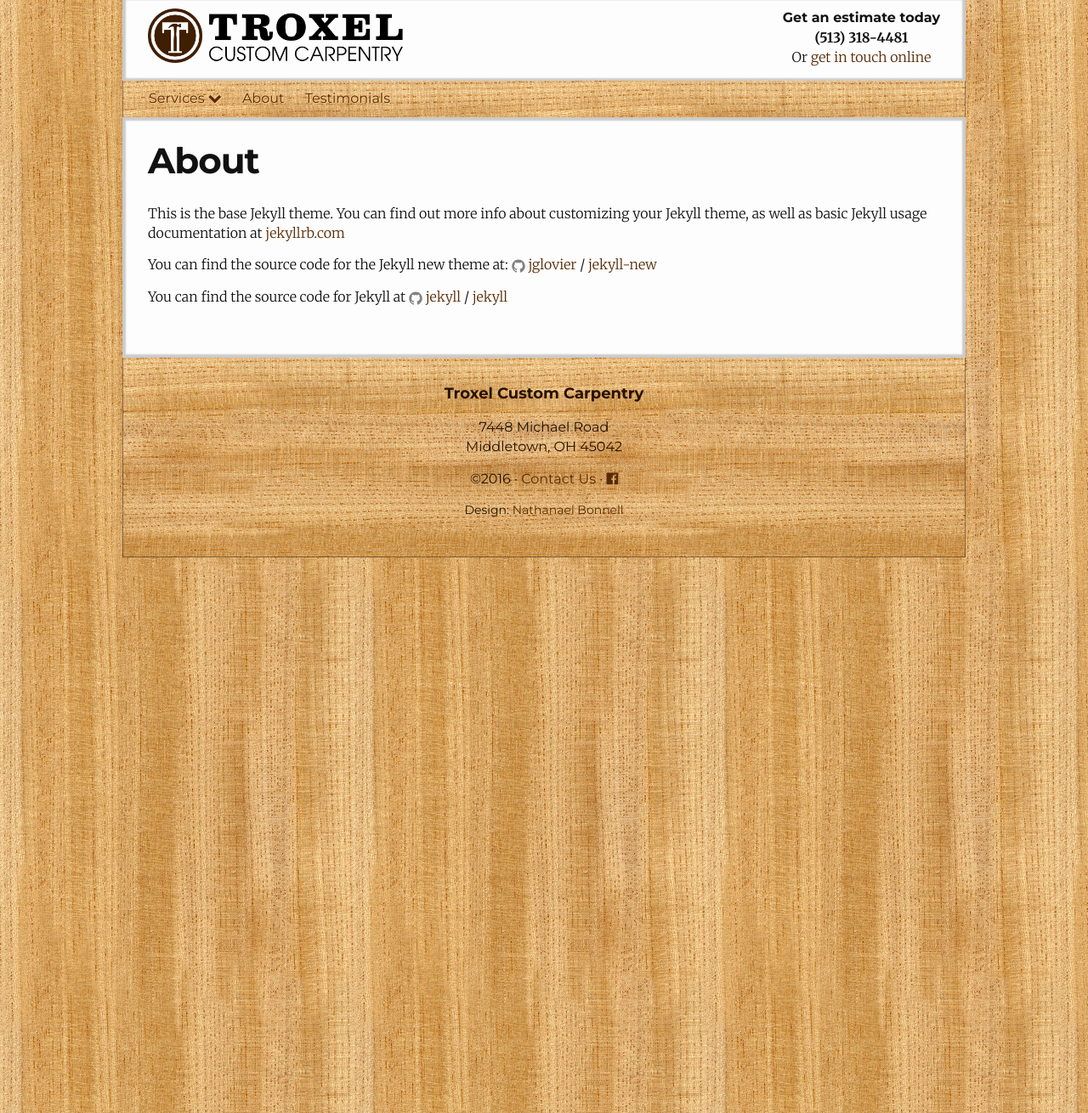
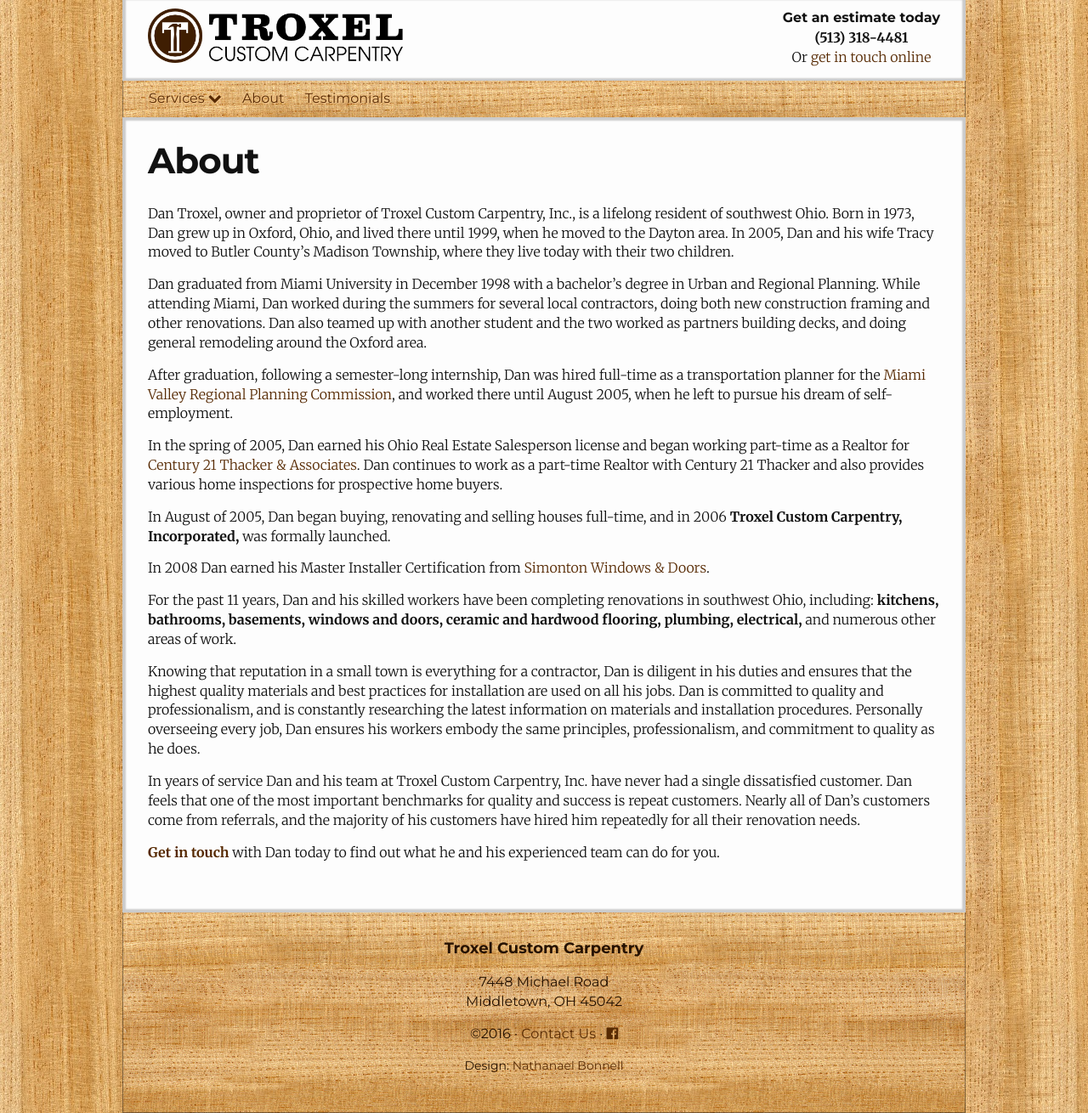
Before and after one commit to troxelcc/troxelcc.github.io, a Jekyll site: the page built from about.md, in a window 1280 px wide. Shown: the whole page at 85% size. Built offline with Jekyll 4.4.1, drawn with Linux system fonts in a browser that asks for light colours.

Commit message:
Added text

```diff
--- a/about.md
+++ b/about.md
@@ -1,16 +1,27 @@
 ---
 layout: page
 title: About
+displaytitle: About Troxel Custom Carpentry
 permalink: /about/
 navtype: normal
 ---
 
-This is the base Jekyll theme. You can find out more info about customizing your Jekyll theme, as well as basic Jekyll usage documentation at [jekyllrb.com](http://jekyllrb.com/)
+Dan Troxel, owner and proprietor of Troxel Custom Carpentry, Inc., is a lifelong resident of southwest Ohio. Born in 1973, Dan grew up in Oxford, Ohio, and lived there until 1999, when he moved to the Dayton area. In 2005, Dan and his wife Tracy moved to Butler County's Madison Township, where they live today with their two children.
 
-You can find the source code for the Jekyll new theme at:
-{% include icon-github.html username="jglovier" %} /
-[jekyll-new](https://github.com/jglovier/jekyll-new)
+Dan graduated from Miami University in December 1998 with a bachelor's degree in Urban and Regional Planning. While attending Miami, Dan worked during the summers for several local contractors, doing both new construction framing and other renovations. Dan also teamed up with another student and the two worked as partners building decks, and doing general remodeling around the Oxford area.
 
-You can find the source code for Jekyll at
-{% include icon-github.html username="jekyll" %} /
-[jekyll](https://github.com/jekyll/jekyll)
+After graduation, following a semester-long internship, Dan was hired full-time as a transportation planner for the [Miami Valley Regional Planning Commission](http://www.mvrpc.org/), and worked there until August 2005, when he left to pursue his dream of self-employment.
+
+In the spring of 2005, Dan earned his Ohio Real Estate Salesperson license and began working part-time as a Realtor for [Century 21 Thacker & Associates](http://www.thackerc21.com). Dan continues to work as a part-time Realtor with Century 21 Thacker and also provides various home inspections for prospective home buyers.
+
+In August of 2005, Dan began buying, renovating and selling houses full-time, and in 2006 **Troxel Custom Carpentry, Incorporated,** was formally launched.
+
+In 2008 Dan earned his Master Installer Certification from [Simonton Windows & Doors](http://www.simonton.com).
+
+For the past <script>document.write((new Date().getFullYear() - 2005))</script> years, Dan and his skilled workers have been completing renovations in southwest Ohio, including: **kitchens, bathrooms, basements, windows and doors, ceramic and hardwood flooring, plumbing, electrical,** and numerous other areas of work.
+
+Knowing that reputation in a small town is everything for a contractor, Dan is diligent in his duties and ensures that the highest quality materials and best practices for installation are used on all his jobs. Dan is committed to quality and professionalism, and is constantly researching the latest information on materials and installation procedures. Personally overseeing every job, Dan ensures his workers embody the same principles, professionalism, and commitment to quality as he does.
+
+In <script><script>document.write((new Date().getFullYear() - 2005))</script> years of service Dan and his team at Troxel Custom Carpentry, Inc. have never had a single dissatisfied customer. Dan feels that one of the most important benchmarks for quality and success is repeat customers. Nearly all of Dan’s customers come from referrals, and the majority of his customers have hired him repeatedly for all their renovation needs.
+
+**[Get in touch](/contact)** with Dan today to find out what he and his experienced team can do for you.
```
